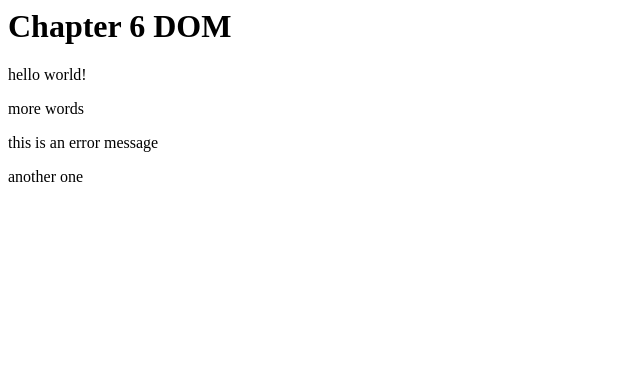
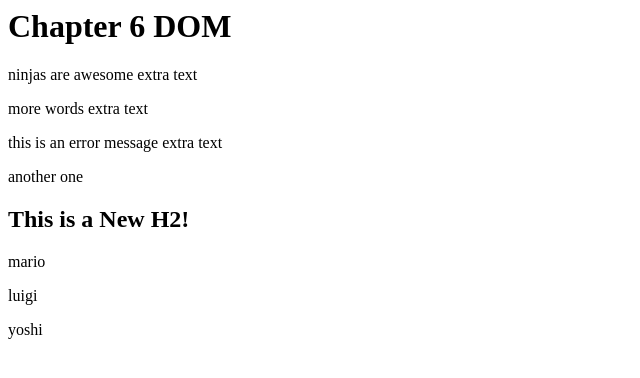
Before and after one commit to roLontoc/modern-javascript, a plain HTML site: page chapter_6/index.html in a window 1280 px wide. Shown: the whole page, without its empty margins (0-640 px from the left). Drawn offline with Linux system fonts and the light colour scheme.

Commit message:
added example usage of changing inner html in sandbox.js

```diff
--- a/chapter_6/index.html
+++ b/chapter_6/index.html
@@ -11,8 +11,10 @@
     <p>more words</p>
     <p class = "error">this is an error message</p>
   </div>
-
   <div class="error">another one</div>
+  <div class="content">
+    <p>This is some content</p>
+  </div>
   <script src ="sandbox.js"></script>
 </body>
 </html>
--- a/chapter_6/sandbox.js
+++ b/chapter_6/sandbox.js
@@ -2,26 +2,55 @@
 // created by the browser when the html document loads.
 
 // grabbing the error class parargraph
-const para = document.querySelector('div.error');
-console.log(para);
+// const para = document.querySelector('div.error');
+// console.log(para);
 
-const paras = document.querySelectorAll('p');
-const errors = document.querySelectorAll(".error")
-console.log(errors);
-console.log(paras[0]);
+// const paras = document.querySelectorAll('p');
+// const errors = document.querySelectorAll(".error")
+// console.log(errors);
+// console.log(paras[0]);
 
-// GET AN ELEMEMT BY ID
+// // GET AN ELEMEMT BY ID
 
-const title = document.getElementById("page-title");
-console.log(title);
+// const title = document.getElementById("page-title");
+// console.log(title);
 
-// GET ELEMENT BY CLASS NAME
+// // GET ELEMENT BY CLASS NAME
 
-const allErrors = document.getElementsByClassName("error");
-console.log(allErrors);
-console.log(allErrors[0]);
+// const allErrors = document.getElementsByClassName("error");
+// console.log(allErrors);
+// console.log(allErrors[0]);
 
-// GET ELEMENTS BY THEIR TAG NAME
-const ps = document.getElementsByTagName("p");
-console.log(ps);
-console.log(ps[0]);
+// // GET ELEMENTS BY THEIR TAG NAME
+// const ps = document.getElementsByTagName("p");
+// console.log(ps);
+// console.log(ps[0]);
+
+
+// CHANGING TEXT
+const para = document.querySelector("p");
+
+// to add +=
+para.innerText = "ninjas are awesome";
+
+const paras = document.querySelectorAll("p");
+paras.forEach(para => {
+  console.log(para.innerText);
+  para.innerText += " extra text";
+});
+
+
+// CHANGING HTML
+const content = document.querySelector(".content");
+//console.log(content.innerHTML);
+
+// += to append
+content.innerHTML = "<h2> This is a New H2!</h2>"
+
+
+// MAKING HTML TEMPLATE
+const people = ["mario", "luigi", "yoshi"];
+
+people.forEach(person => {
+  content.innerHTML += `<p>${person}</p> `
+});
```
